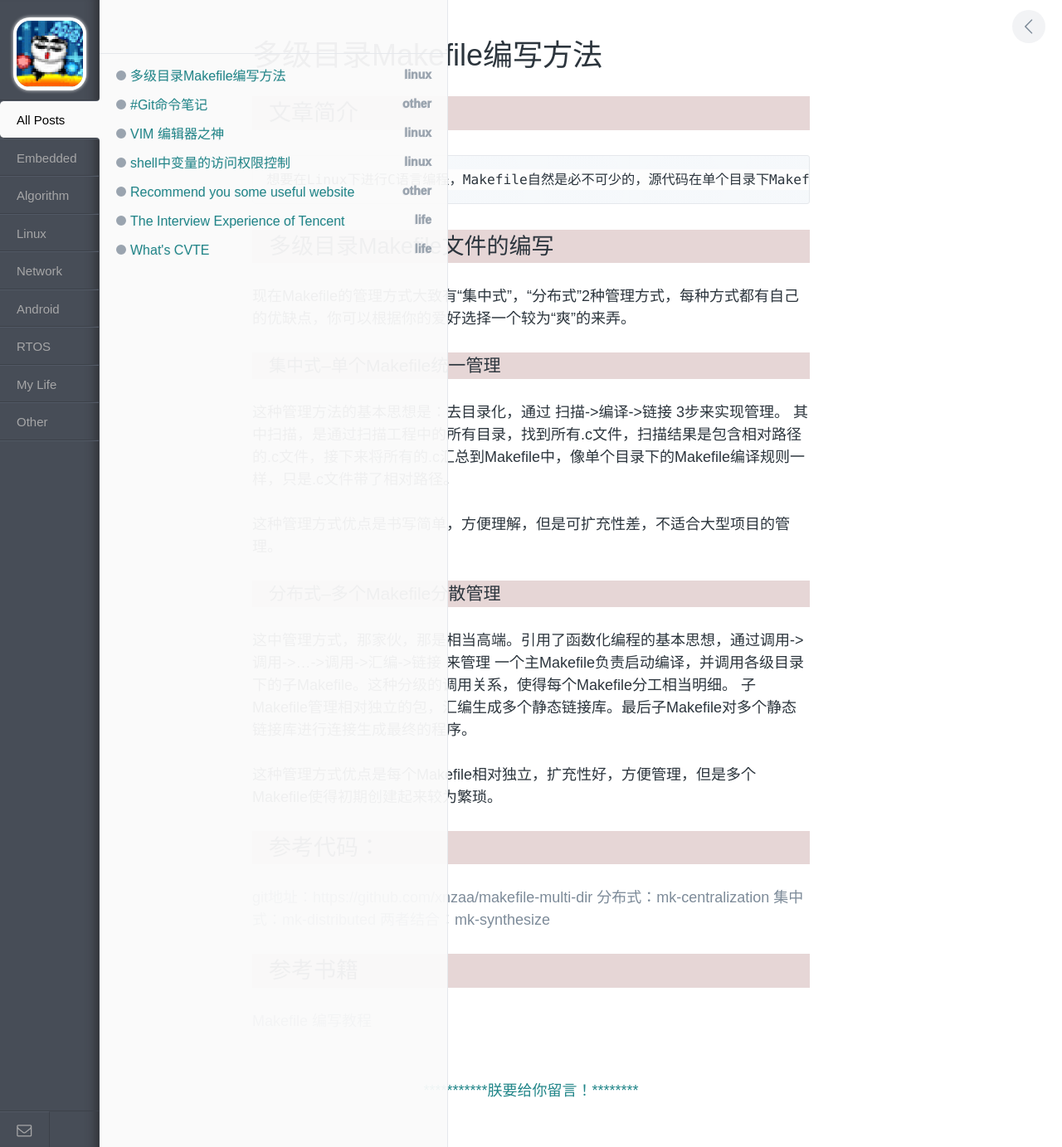
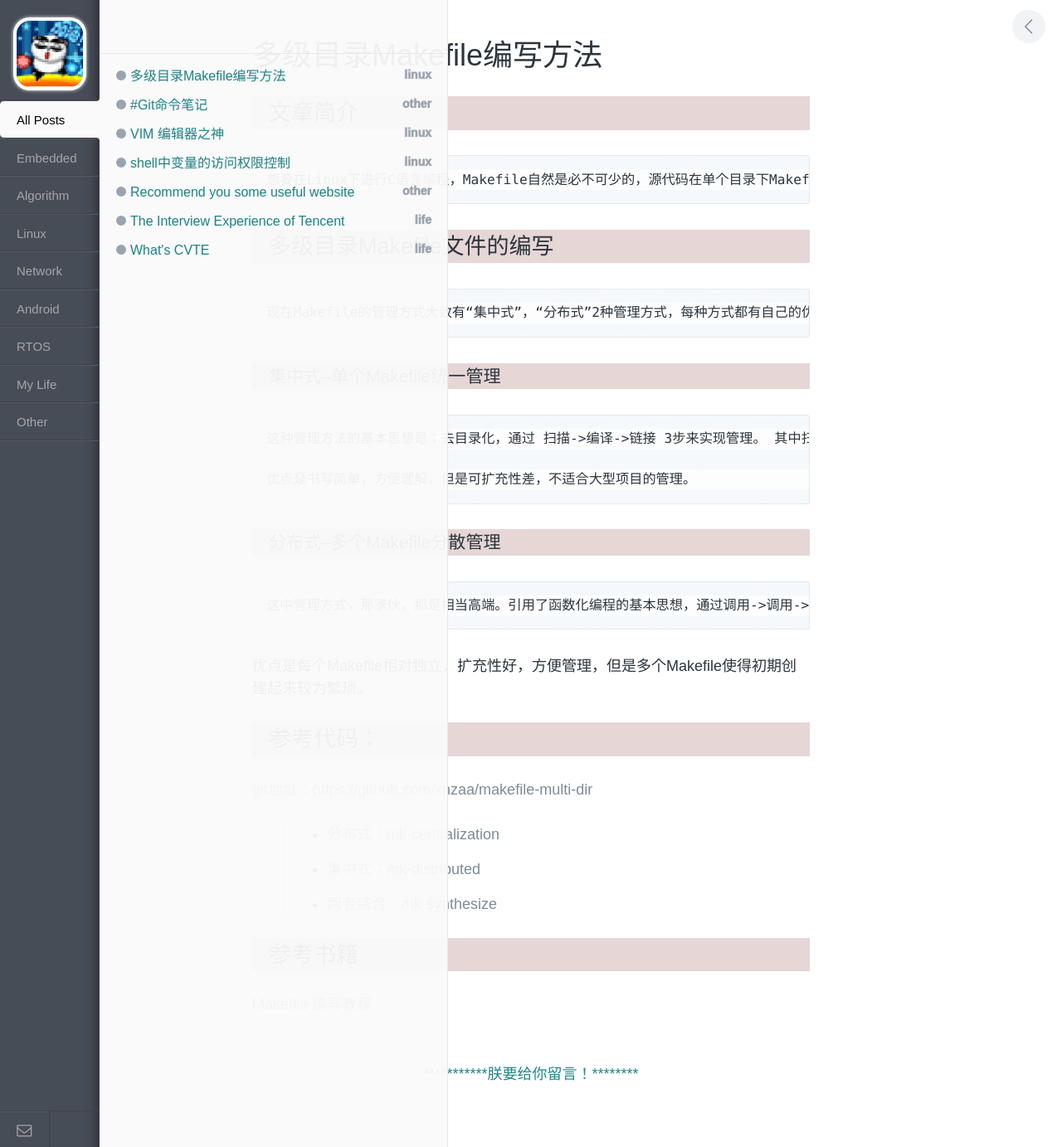
Before and after one commit to xnzaa/xnzaa.github.io, a Jekyll site: the page built from _posts/2015-01-26-Makefile基础教程.md, in a window 1280 px wide. Shown: the whole page at 83% size. Built offline with Jekyll 4.4.1, drawn with Linux system fonts in a browser that asks for light colours; comment, search, counter and statistics services are not loaded.

Commit message:
change post

```diff
--- a/_posts/2015-01-26-Makefile基础教程.md
+++ b/_posts/2015-01-26-Makefile基础教程.md
@@ -14,29 +14,29 @@ categories: linux
 
 ##多级目录Makefile文件的编写
 
-现在Makefile的管理方式大致有“集中式”，“分布式”2种管理方式，每种方式都有自己的优缺点，你可以根据你的爱好选择一个较为“爽”的来弄。
+    现在Makefile的管理方式大致有“集中式”，“分布式”2种管理方式，每种方式都有自己的优缺点，你可以根据你的爱好选择一个较为“爽”的来弄。
 
 ### 集中式--单个Makefile统一管理
 
-这种管理方法的基本思想是：去目录化，通过 扫描->编译->链接 3步来实现管理。
+    这种管理方法的基本思想是：去目录化，通过 扫描->编译->链接 3步来实现管理。
 其中扫描，是通过扫描工程中的所有目录，找到所有.c文件，扫描结果是包含相对路径的.c文件，接下来将所有的.c汇总到Makefile中，像单个目录下的Makefile编译规则一样，只是.c文件带了相对路径。
 
-这种管理方式优点是书写简单，方便理解，但是可扩充性差，不适合大型项目的管理。
+    优点是书写简单，方便理解，但是可扩充性差，不适合大型项目的管理。
 
 ### 分布式--多个Makefile分散管理
 
-这中管理方式，那家伙，那是相当高端。引用了函数化编程的基本思想，通过调用->调用->...->调用->汇编->链接 来管理
+    这中管理方式，那家伙，那是相当高端。引用了函数化编程的基本思想，通过调用->调用->...->调用->汇编->链接 来管理
 一个主Makefile负责启动编译，并调用各级目录下的子Makefile。这种分级的调用关系，使得每个Makefile分工相当明细。
 子Makefile管理相对独立的包，汇编生成多个静态链接库。最后子Makefile对多个静态链接库进行连接生成最终的程序。
 
-这种管理方式优点是每个Makefile相对独立，扩充性好，方便管理，但是多个Makefile使得初期创建起来较为繁琐。
+   优点是每个Makefile相对独立，扩充性好，方便管理，但是多个Makefile使得初期创建起来较为繁琐。
 
 ## 参考代码：
 
-  [git地址：https://github.com/xnzaa/makefile-multi-dir](https://github.com/xnzaa/makefile-multi-dir)
-  [分布式：mk-centralization](https://github.com/xnzaa/makefile-multi-dir/tree/master/mk-centralization)
-  [集中式：mk-distributed](https://github.com/xnzaa/makefile-multi-dir/tree/master/mk-distributed)
-  [两者结合：mk-synthesize](https://github.com/xnzaa/makefile-multi-dir/tree/master/mk-synthesize)
+   [git地址：https://github.com/xnzaa/makefile-multi-dir](https://github.com/xnzaa/makefile-multi-dir)
+>* [分布式：mk-centralization](https://github.com/xnzaa/makefile-multi-dir/tree/master/mk-centralization)
+>* [集中式：mk-distributed](https://github.com/xnzaa/makefile-multi-dir/tree/master/mk-distributed)
+>* [两者结合：mk-synthesize](https://github.com/xnzaa/makefile-multi-dir/tree/master/mk-synthesize)
 
 ## 参考书籍
 
```
